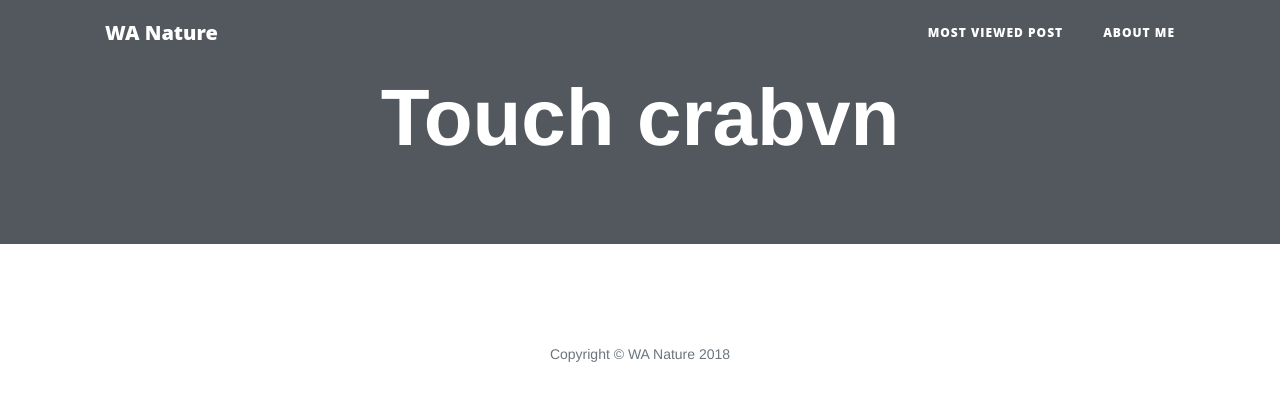
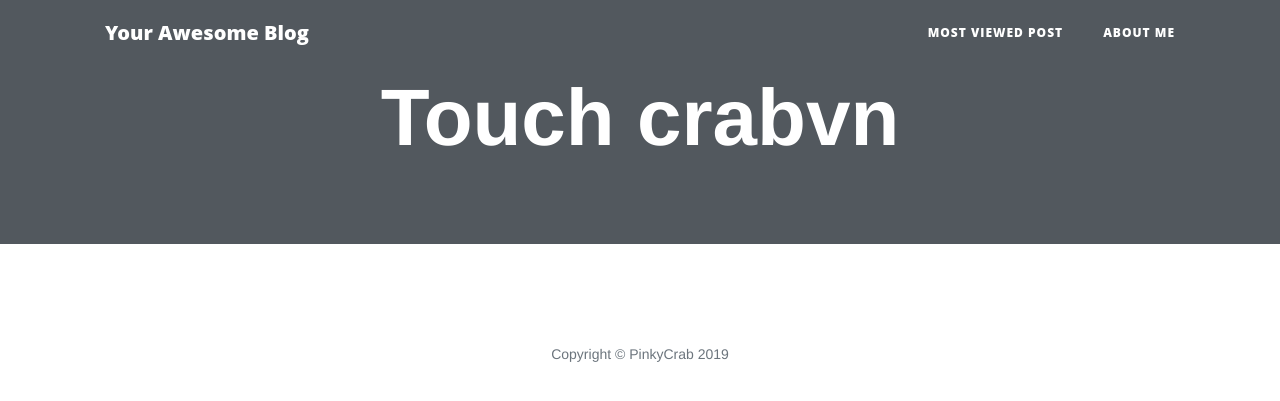
Before and after one commit to crabvn/django_blog, a Django app: page /contact in a window 1280 px wide. Shown: the top 401 px of the page. Run offline with Django 3.2, Linux system fonts and the light colour scheme; parts of the project's set-up code (start-up, migrations or seed data) failed here and were passed over; some libraries are stand-ins or nearby versions.

Commit message:
Edit some text for general meaning

```diff
--- a/blog/templates/layouts/partials/footer.html
+++ b/blog/templates/layouts/partials/footer.html
@@ -3,7 +3,7 @@
     <div class="container">
         <div class="row">
             <div class="col-lg-8 col-md-10 mx-auto">
-                <p class="copyright text-muted">Copyright &copy; WA Nature 2018</p>
+                <p class="copyright text-muted">Copyright &copy; PinkyCrab 2019</p>
             </div>
         </div>
     </div>
--- a/blog/templates/layouts/partials/head.html
+++ b/blog/templates/layouts/partials/head.html
@@ -1,10 +1,9 @@
 <head>
     <meta charset="utf-8">
     <meta name="viewport" content="width=device-width, initial-scale=1, shrink-to-fit=no">
-    <meta name="Description" content="Web artisan nature">
+    <meta name="Description" content="Your awesome blog">
     <meta name="author" content="Github:Crabvn">
-    <meta name="robots" content="noindex">
-    <title>WA Nature</title>
+    <title>Your Awesome Blog</title>
 
     {% load static %}
     <!-- Bootstrap core CSS -->
--- a/blog/templates/layouts/partials/navbar.html
+++ b/blog/templates/layouts/partials/navbar.html
@@ -1,7 +1,7 @@
 <!-- Navigation -->
 <nav class="navbar navbar-expand-lg navbar-light fixed-top" id="mainNav">
     <div class="container">
-        <a class="navbar-brand" href="/">WA Nature</a>
+        <a class="navbar-brand" href="/">Your Awesome Blog</a>
         <button class="navbar-toggler navbar-toggler-right" type="button" data-toggle="collapse" data-target="#navbarResponsive"
             aria-controls="navbarResponsive" aria-expanded="false" aria-label="Toggle navigation">
             Menu
--- a/blog/templates/sections/header/has-cover.html
+++ b/blog/templates/sections/header/has-cover.html
@@ -5,8 +5,8 @@
         <div class="row">
             <div class="col-lg-8 col-md-10 mx-auto">
                 <div class="site-heading">
-                    <h1>WA Nature</h1>
-                    <span class="subheading">Nature of web artisan</span>
+                    <h1>Your Awesome Heading</h1>
+                    <span class="subheading">Your awesome sub heading</span>
                 </div>
             </div>
         </div>
```
